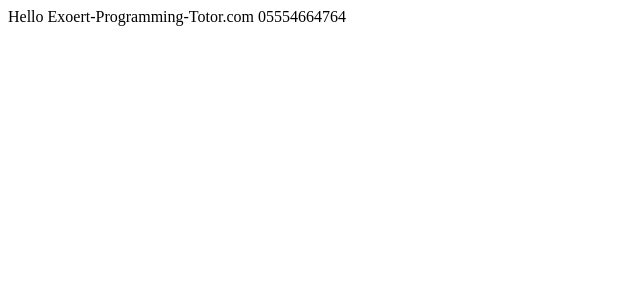
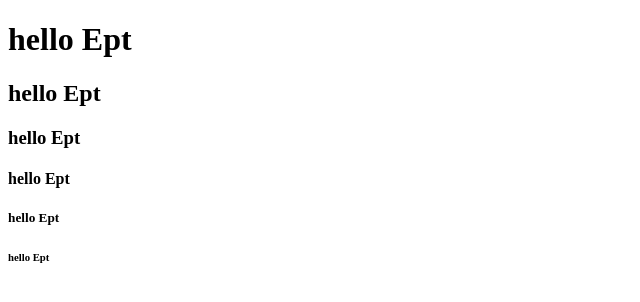
Before and after one commit to MekkickStp/MekkickStp.github.io, a plain HTML site: page index.html in a window 1280 px wide. Shown: the whole page, without its empty margins (0-640 px from the left). Drawn offline with Linux system fonts and the light colour scheme.

Commit message:
edit index

```diff
--- a/index.html
+++ b/index.html
@@ -1,9 +1,17 @@
-<html>
-    <head>
-
-    </head>
-    <body>
-        Hello Exoert-Programming-Totor.com
-        05554664764
-    </body>
+<!DOCTYPE html>
+<html lang="en">
+<head>
+    <meta charset="UTF-8">
+    <meta http-equiv="X-UA-Compatible" content="IE=edge">
+    <meta name="viewport" content="width=device-width, initial-scale=1.0">
+    <title>Document</title>
+</head>
+<body>
+    <h1>hello Ept</h1>
+    <h2>hello Ept</h2>
+    <h3>hello Ept</h3>
+    <h4>hello Ept</h4>
+    <h5>hello Ept</h5>
+    <h6>hello Ept</h6>
+</body>
 </html>
```
